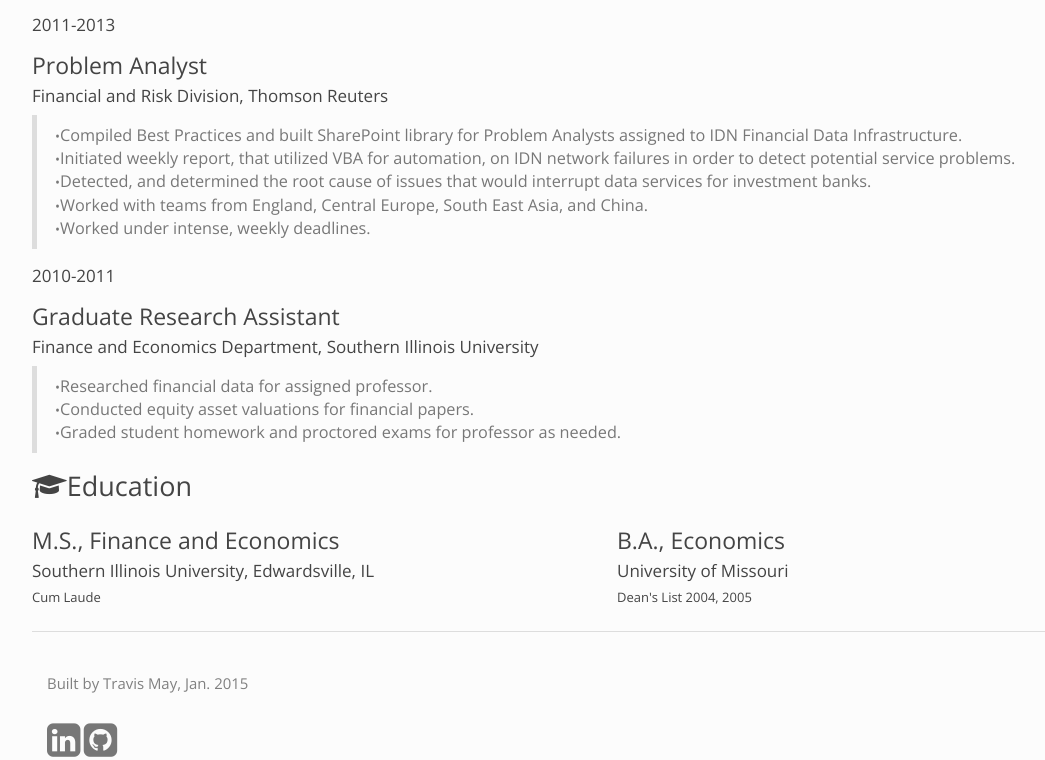
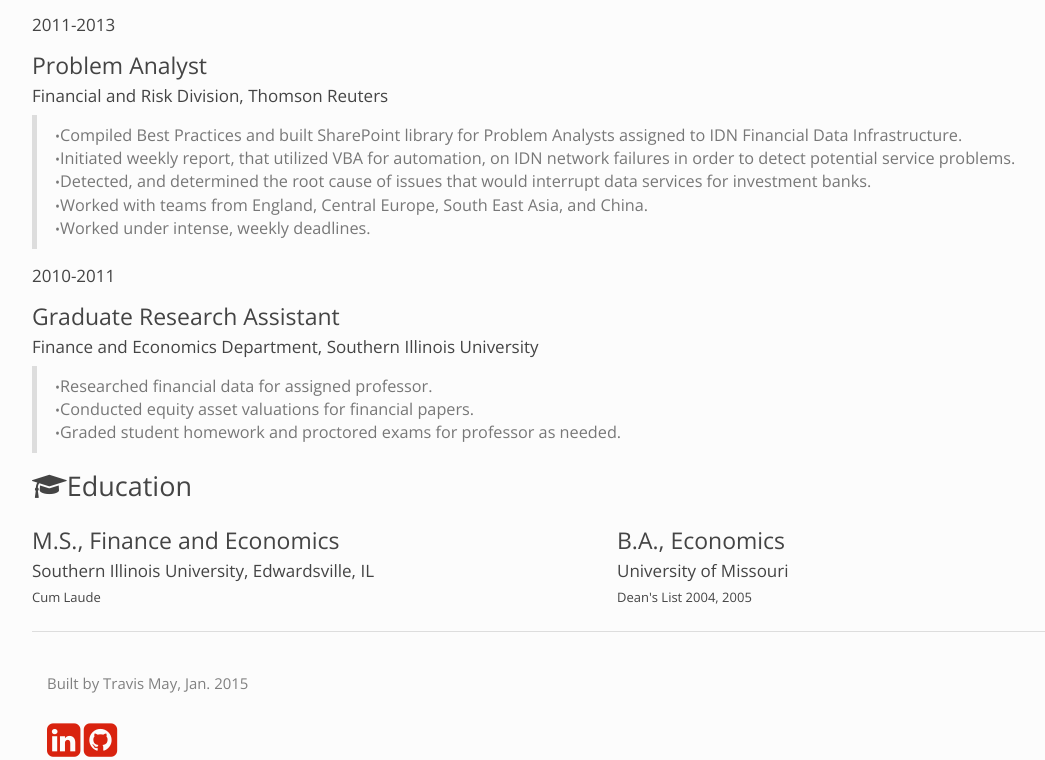
Before and after one commit to maxtiff/maxtiff.github.io, a plain HTML site: page index.html in a window 1280 px wide. Shown: the part 581-1341 px from the top of the page, without its empty margins (38-1083 px from the left). Drawn offline with nearby package versions, Linux system fonts and the light colour scheme.

Commit message:
Modify footer to add external links to linkedin and github

```diff
--- a/index.html
+++ b/index.html
@@ -134,8 +134,8 @@
       <small>Built by Travis May, Jan. 2015</small>
     </h3>
   </br>
-  <i class="fa fa-linkedin-square fa-3x"></i>
-  <i class="fa fa-github-square fa-3x"></i>
+  <a href="https://www.linkedin.com/profile/public-profile-settings?trk=prof-edit-edit-public_profile"><i class="fa fa-linkedin-square fa-3x"></i></a>
+  <a href="https://github.com/maxtiff"><i class="fa fa-github-square fa-3x"></i></a>
   </footer>
 </div>
 
```
